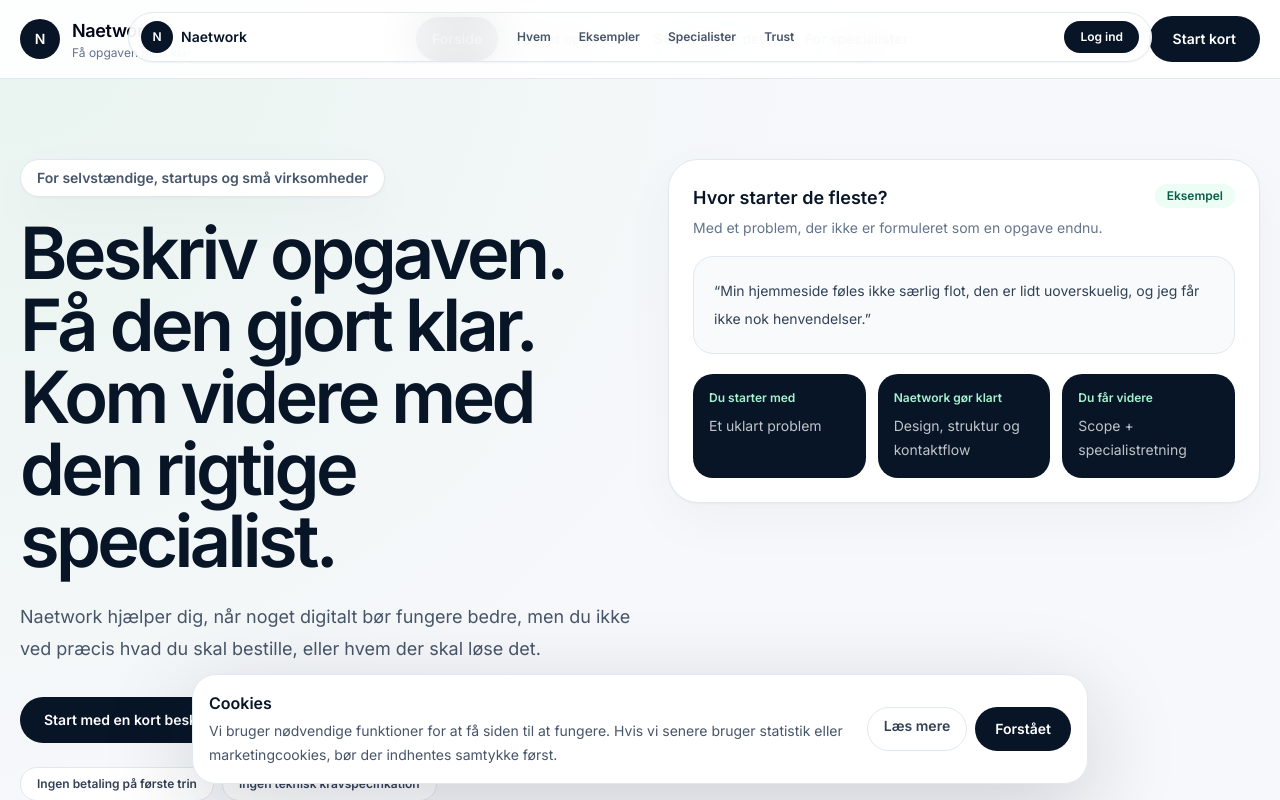
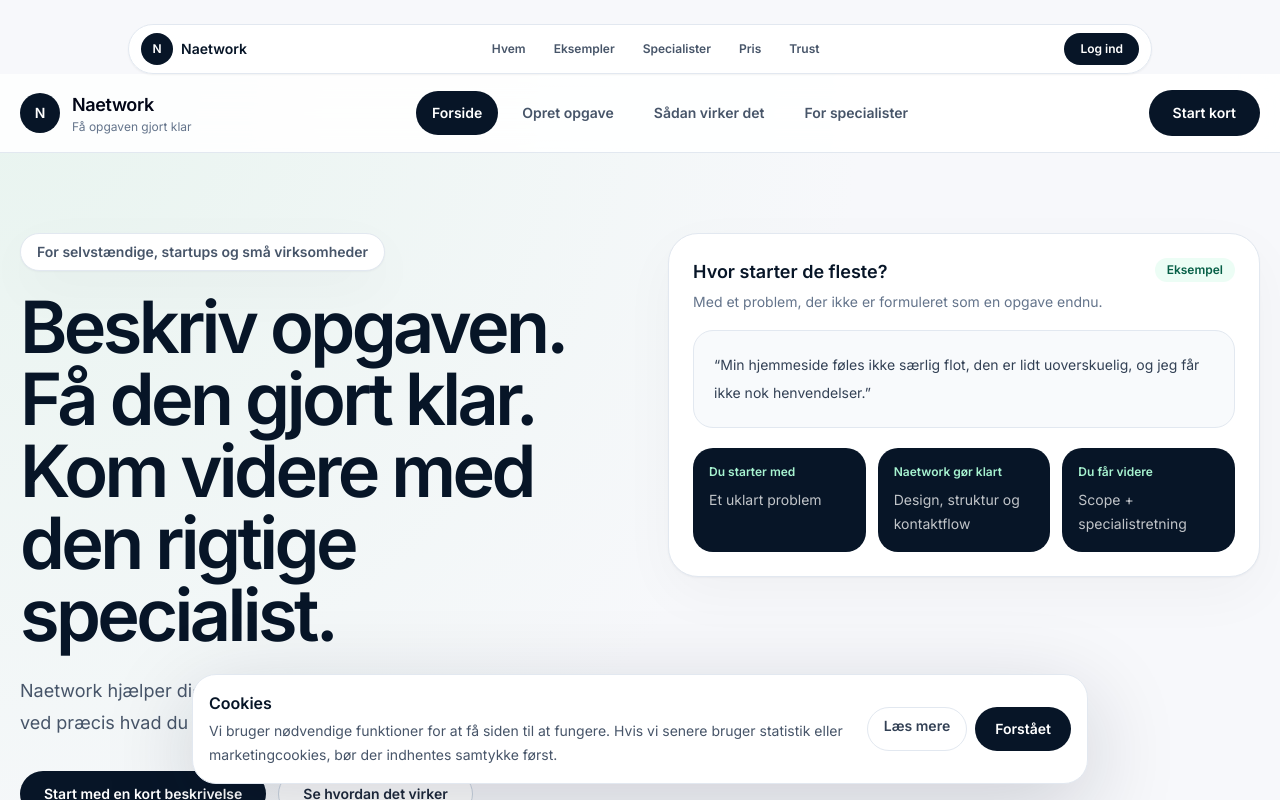
Before and after one commit to mikkelstreet-png/Naetwork, a Next.js app: page / in a window 1280 px wide. Shown: the top 800 px of the page. Built offline with nearby package versions, Linux system fonts and the light colour scheme.

Commit message:
Polish commercial V9 navigation

```diff
--- a/components/NaetworkCommercialV9.tsx
+++ b/components/NaetworkCommercialV9.tsx
@@ -35,8 +35,8 @@ const promises = [
 export function NaetworkCommercialV9() {
   return (
     <>
-      <div className="fixed inset-x-0 top-3 z-[85] px-3 pointer-events-none">
-        <div className="mx-auto flex max-w-5xl items-center justify-between gap-2 rounded-full border border-slate-200 bg-white/90 px-3 py-2 shadow-sm backdrop-blur-xl pointer-events-auto">
+      <div className="sticky top-3 z-[85] px-3 py-3">
+        <div className="mx-auto flex max-w-5xl items-center justify-between gap-2 rounded-full border border-slate-200 bg-white/90 px-3 py-2 shadow-sm backdrop-blur-xl">
           <Link href="/" className="flex items-center gap-2 text-sm font-black text-[#071527]">
             <span className="grid h-8 w-8 place-items-center rounded-full bg-[#071527] text-xs text-white">N</span>
             Naetwork
@@ -45,6 +45,7 @@ export function NaetworkCommercialV9() {
             <a href="#hvem" className="rounded-full px-3 py-2 text-xs font-black text-slate-600 hover:bg-slate-100">Hvem</a>
             <a href="#eksempler" className="rounded-full px-3 py-2 text-xs font-black text-slate-600 hover:bg-slate-100">Eksempler</a>
             <Link href="/specialister" className="rounded-full px-3 py-2 text-xs font-black text-slate-600 hover:bg-slate-100">Specialister</Link>
+            <Link href="/pris" className="rounded-full px-3 py-2 text-xs font-black text-slate-600 hover:bg-slate-100">Pris</Link>
             <Link href="/trust" className="rounded-full px-3 py-2 text-xs font-black text-slate-600 hover:bg-slate-100">Trust</Link>
           </div>
           <Link href="/access" className="rounded-full bg-[#071527] px-4 py-2 text-xs font-black text-white">Log ind</Link>
```
